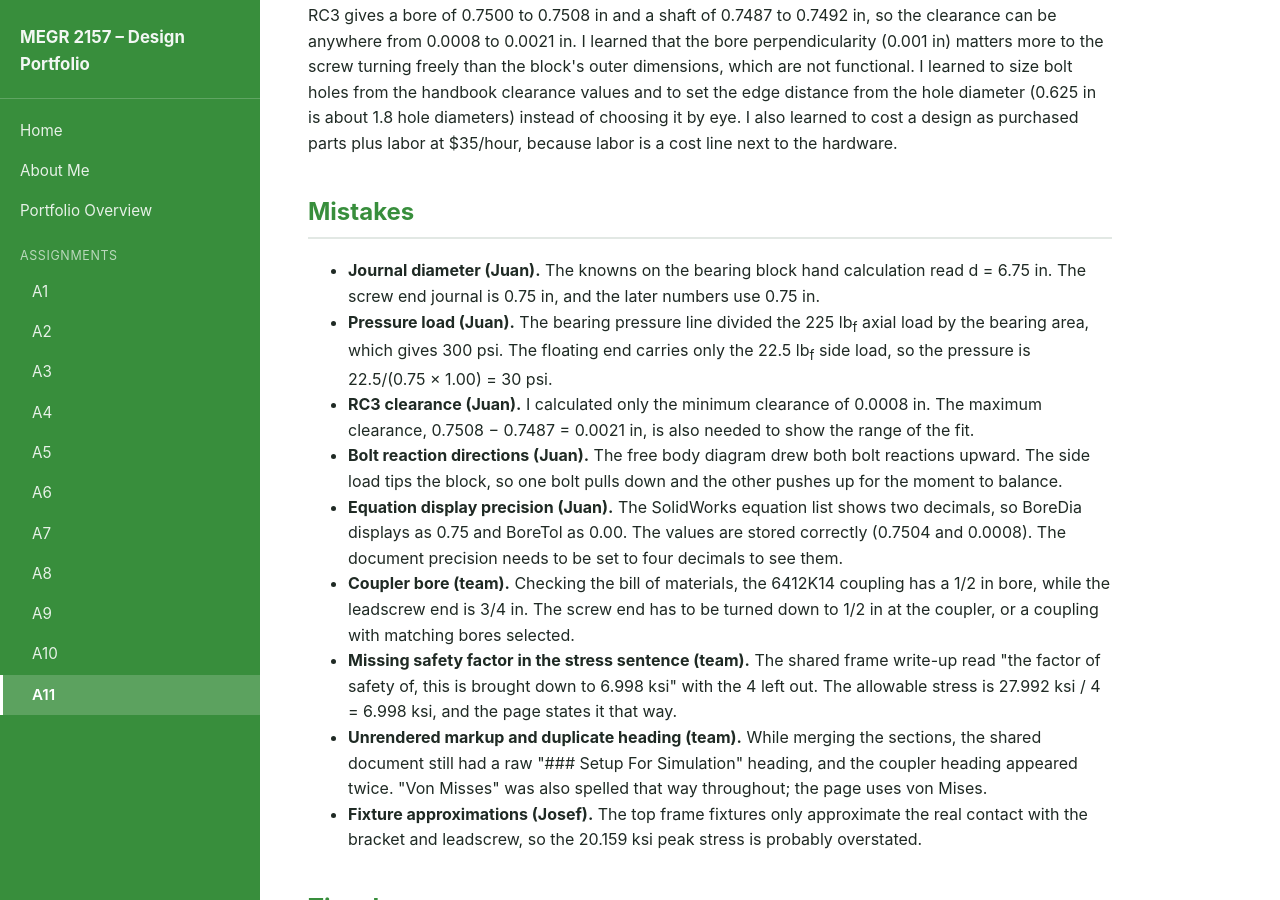
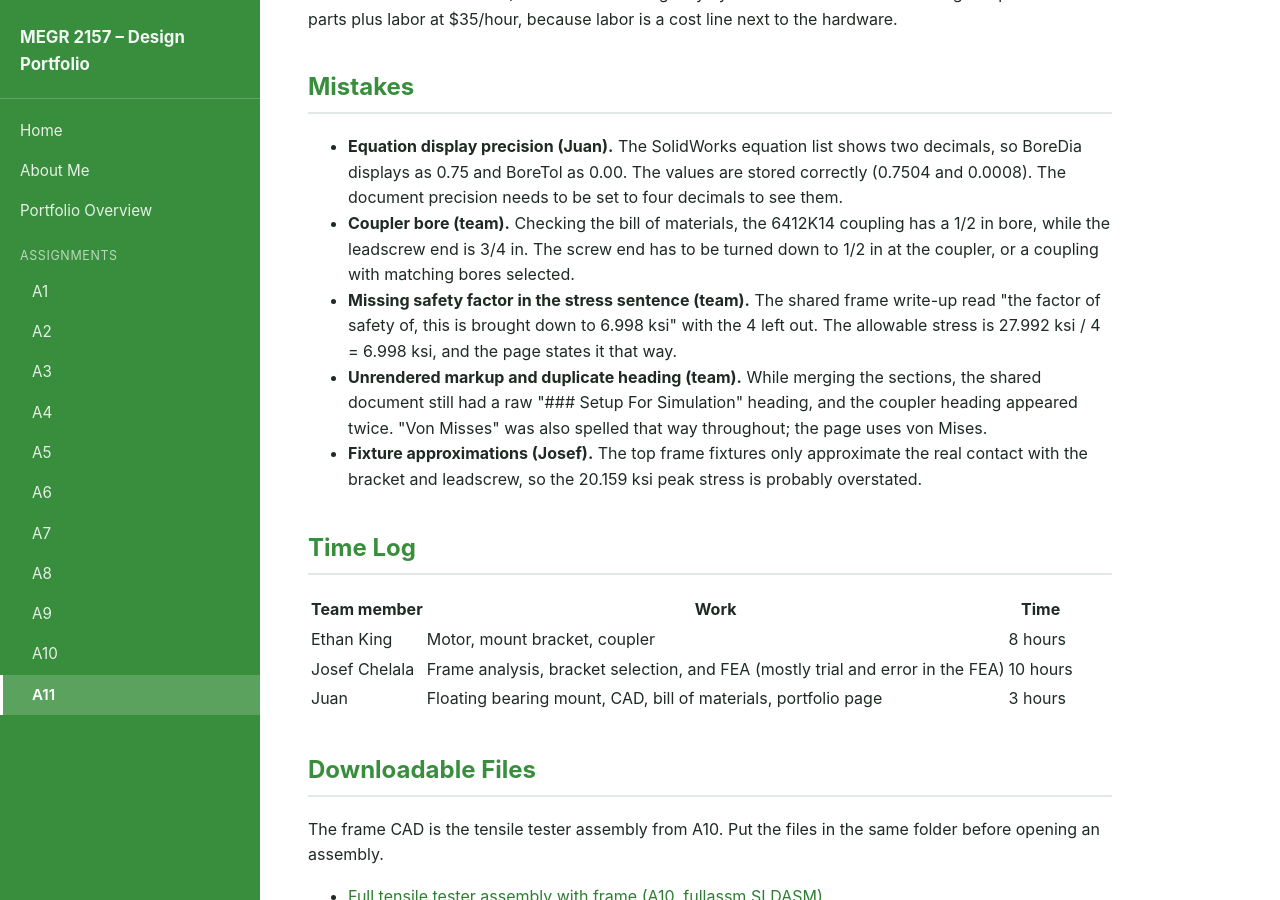
Before and after one commit to juanmasacova/MASACOVA-lecture-portfolio, a Jekyll site: the page built from docs/assignments/A11/index.html, in a window 1280 px wide and 900 px high, scrolled down 26553 px. Built offline with Jekyll 4.4.1, drawn with Linux system fonts in a browser that asks for light colours; some of the changed text lies outside the part shown.

Commit message:
A11: remove corrections note and photo-related mistake entries
Co-Authored-By: Claude Sonnet 5.5 <noreply@anthropic.com>
Claude-Session: https://claude.ai/code/session_01RhUpXczcxKWuEEtfGGc2wT

```diff
--- a/docs/assignments/A11/index.html
+++ b/docs/assignments/A11/index.html
@@ -88,7 +88,6 @@ title: "A11 – Motor Selection"
 <h3>Hand calculations (items 7a&ndash;7b)</h3>
 <img src="{{ '/assignments/A11/bearing-mount-handcalc.jpg' | relative_url }}" alt="Handwritten knowns and unknowns, free body diagram of the floating bearing block, and work for the RC3 fit, bearing pressure, bolt shear, and bolt tension">
 <p>Knowns and unknowns, free body diagram, RC3 fit limits, bearing pressure, and bolt checks for the floating bearing block.</p>
-<p><strong>Corrections.</strong> The journal diameter in the knowns reads 6.75 in; it is <strong>0.75 in</strong>. The pressure line uses 225 lb<sub>f</sub>; it should use the 22.5 lb<sub>f</sub> side load, <strong>p = 22.5/(0.75 &times; 1) = 30 psi</strong>. The maximum clearance is 0.7508 &minus; 0.7487 = <strong>0.0021 in</strong>. In the free body diagram, the left bolt pulls the block down while the right bolt reaction pushes up.</p>
 
 <h3>Size and location dimensions (item 7a)</h3>
 <table>
@@ -176,10 +175,6 @@ title: "A11 – Motor Selection"
 
 <h2>Mistakes</h2>
 <ul>
-  <li><strong>Journal diameter (Juan).</strong> The knowns on the bearing block hand calculation read d = 6.75 in. The screw end journal is 0.75 in, and the later numbers use 0.75 in.</li>
-  <li><strong>Pressure load (Juan).</strong> The bearing pressure line divided the 225 lb<sub>f</sub> axial load by the bearing area, which gives 300 psi. The floating end carries only the 22.5 lb<sub>f</sub> side load, so the pressure is 22.5/(0.75 &times; 1.00) = 30 psi.</li>
-  <li><strong>RC3 clearance (Juan).</strong> I calculated only the minimum clearance of 0.0008 in. The maximum clearance, 0.7508 &minus; 0.7487 = 0.0021 in, is also needed to show the range of the fit.</li>
-  <li><strong>Bolt reaction directions (Juan).</strong> The free body diagram drew both bolt reactions upward. The side load tips the block, so one bolt pulls down and the other pushes up for the moment to balance.</li>
   <li><strong>Equation display precision (Juan).</strong> The SolidWorks equation list shows two decimals, so BoreDia displays as 0.75 and BoreTol as 0.00. The values are stored correctly (0.7504 and 0.0008). The document precision needs to be set to four decimals to see them.</li>
   <li><strong>Coupler bore (team).</strong> Checking the bill of materials, the 6412K14 coupling has a 1/2 in bore, while the leadscrew end is 3/4 in. The screw end has to be turned down to 1/2 in at the coupler, or a coupling with matching bores selected.</li>
   <li><strong>Missing safety factor in the stress sentence (team).</strong> The shared frame write-up read "the factor of safety of, this is brought down to 6.998 ksi" with the 4 left out. The allowable stress is 27.992 ksi / 4 = 6.998 ksi, and the page states it that way.</li>
```
